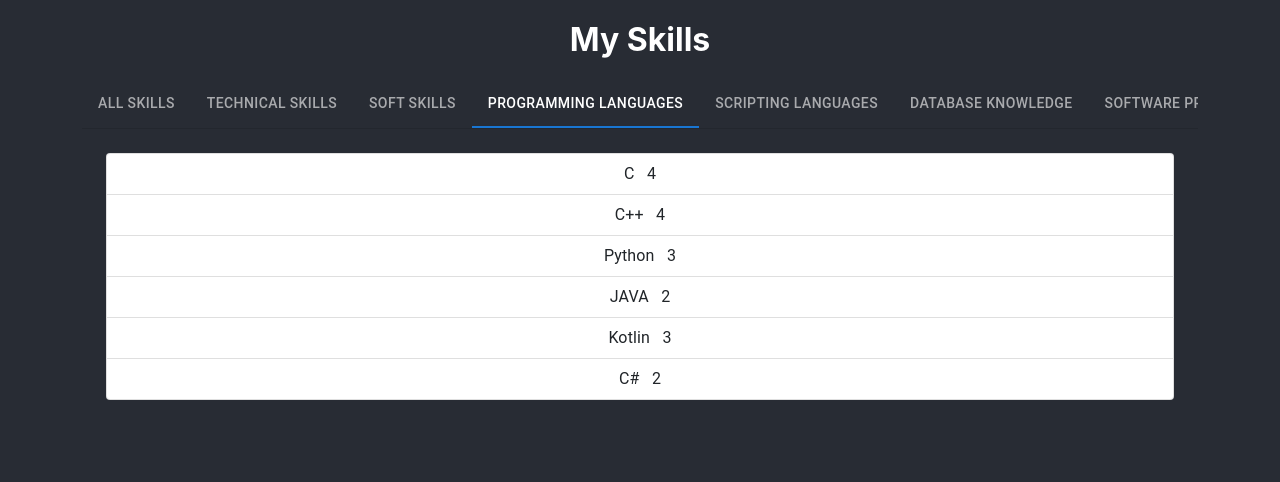
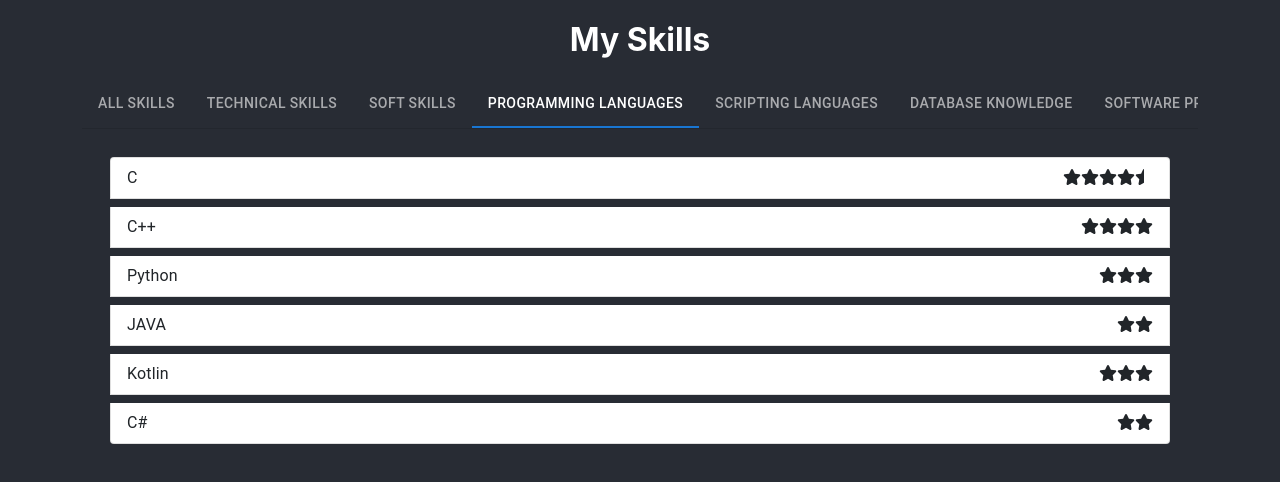
Before and after one commit to priyansh17/portfolio, a React (Create React App) app: page /My-Portfolio/skills in a window 1280 px wide. Both pictures are taken after a click on the tab "PROGRAMMING LANGUAGES". Shown: the top 482 px of the page. Built offline with nearby package versions, Linux system fonts and the light colour scheme; a web font is replaced by a local one.

Commit message:
updated skills page

```diff
--- a/src/Pages/SkillsData.js
+++ b/src/Pages/SkillsData.js
@@ -6,7 +6,7 @@ const skillset = [
     },
     {
         "skill":"C",
-        "rating":"4",
+        "rating":"4.5",
         "type":"Programming Languages"
     },
     {
--- a/src/Pages/SkillsPage.js
+++ b/src/Pages/SkillsPage.js
@@ -7,6 +7,9 @@ import Tab from '@mui/material/Tab';
 import Typography from '@mui/material/Typography';
 import Box from '@mui/material/Box';
 import SkillsData from './SkillsData';
+import { FontAwesomeIcon } from '@fortawesome/react-fontawesome';
+import { faStar, faStarHalf } from '@fortawesome/free-solid-svg-icons';
+
 
 function TabPanel(props) {
     const { children, value, index, ...other } = props;
@@ -41,6 +44,14 @@ function SkillsPage(props) {
 
     const categories = ["All Skills", "Technical Skills", "Soft Skills", "Programming Languages", "Scripting Languages", "Database Knowledge", "Software Proficiency", "Development"];
 
+    const checkDecimal = (val) => {
+        if (parseFloat(val) % 1 !== 0) {
+            return (
+                <FontAwesomeIcon icon={faStarHalf} />
+            );
+        }
+    }
+
     return (
         <Container>
             <Row>
@@ -56,29 +67,27 @@ function SkillsPage(props) {
                         })}
                     </Tabs>
                 </Box>
-                <TabPanel value={value} index={3}>
-                    <ListGroup>
-                    {
-                        SkillsData.filter(skill => skill.type === categories[3] ).map((val, indexLi) => {
-                            return (
-                                <ListGroupItem key={indexLi}>
-                                    {val['skill']} &nbsp; {val['rating']}
-                                </ListGroupItem>
-                            );
-                        })
-                    }
-                    </ListGroup>
-                </TabPanel>
                 {
                     categories.map((category, cIndex) => {
                         return (
-                            <TabPanel value={value} index={cIndex}>
+                            <TabPanel key={cIndex} value={value} index={cIndex}>
                                 <ListGroup>
                                     {
-                                        SkillsData.filter(skill => skill.type === {category}).map((val, indexLi) => {
+                                        SkillsData.filter(skill => skill.type === category).map((val, indexLi) => {
                                             return (
-                                                <ListGroupItem key={indexLi}>
-                                                    {val['skill']} &nbsp; {val['rating']}
+                                                <ListGroupItem key={indexLi} style={{ margin: '0.5vh', display: 'inline-flex', justifyContent: 'space-between' }}>
+                                                    {val['skill']}
+                                                    <div>
+                                                        {
+                                                            [...Array(Math.floor(parseInt(val['rating'])))].map((el, i) => {
+                                                                return (
+                                                                    <FontAwesomeIcon icon={faStar} />
+                                                                );
+                                                            })
+                                                        }
+                                                        {checkDecimal(val['rating'])}
+                                                    </div>
+
                                                 </ListGroupItem>
                                             );
                                         })
--- a/src/Pages/careerModal.js
+++ b/src/Pages/careerModal.js
@@ -12,7 +12,7 @@ function CareerModal(props) {
     return (
         <div>
         <Button onClick={toggleModal} variant="primary" style={{ fontSize: '1.5vh' }}>My Work at {props.corp}</Button>
-        <Modal show={showModal} onHide={toggleModal} size="md" centered>
+        <Modal style={{color: '#000'}} show={showModal} onHide={toggleModal} size="md" centered>
             <Modal.Header closeButton>
                 <Modal.Title>
                     {props.heading}
```
